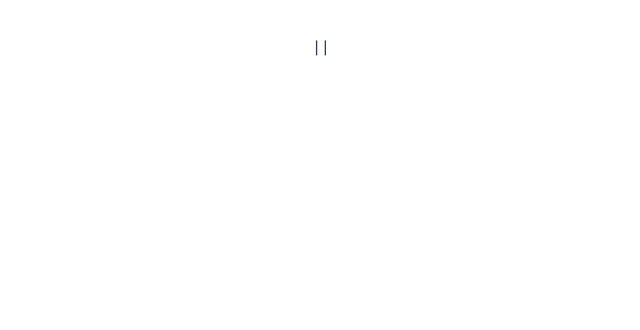
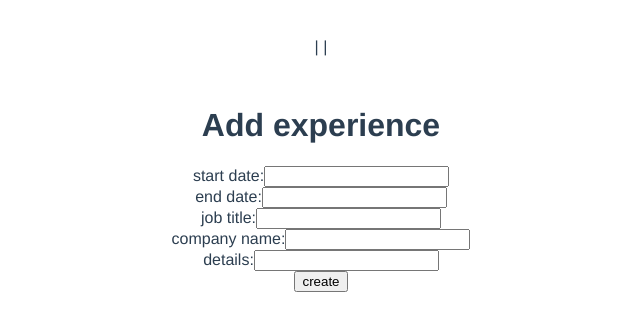
Before and after one commit to danimal-crossing/student-portal, a Vue app: page /experiences/new in a window 1280 px wide. Shown: the top 330 px of the page, without its empty margins (319-959 px from the left). Built offline with nearby package versions, Linux system fonts and the light colour scheme.

Commit message:
adds ExperienceNew

```diff
--- a/src/router/index.js
+++ b/src/router/index.js
@@ -7,6 +7,7 @@ import CapstonesShow from "../views/CapstonesShow.vue";
 import ResumesEdit from "../views/ResumesEdit.vue";
 import CapstonesEdit from "../views/CapstonesEdit.vue";
 import EducationsNew from "../views/EducationsNew.vue";
+import ExperiencesNew from '../views/ExperiencesNew.vue';
 
 Vue.use(VueRouter);
 
@@ -46,6 +47,11 @@ const routes = [
     name: "educations-new",
     component: EducationsNew,
   },
+  {
+    path: "/experiences/new",
+    name: "experiences-new",
+    component: ExperiencesNew
+  }
 ];
 
 const router = new VueRouter({
--- /dev/null
+++ b/src/views/ExperiencesNew.vue
@@ -0,0 +1,67 @@
+
+<template>
+  <div class="experiences-new">
+
+    <form v-on:submit.prevent="createExperience()">
+      <h1>Add experience</h1>
+       <ul>
+        <li class="text-danger" v-for="error in errors">{{ error }}</li>
+      </ul>
+      <div class="form-group">
+        <label>start date:</label>
+        <input type="text" class="form-control" v-model="experience.start_date">
+      </div>
+       <div class="form-group">
+        <label>end date:</label>
+        <input type="text" class="form-control" v-model="experience.end_date">
+      </div>
+       <div class="form-group">
+        <label>job title:</label>
+        <input type="text" class="form-control" v-model="experience.job_title">
+      </div>
+       <div class="form-group">
+        <label>company name:</label>
+        <input type="text" class="form-control" v-model="experience.company_name">
+      </div>
+       <div class="form-group">
+        <label>details:</label>
+        <input type="text" class="form-control" v-model="experience.details">
+      </div>
+      <input type="submit" class="btn btn-primary" value="create">
+    </form>
+
+  </div>
+</template>
+
+
+<script>
+import axios from "axios";
+export default {
+  data: function() {
+    return {
+      errors: [],
+      experience: {}
+    };
+  },
+  methods: {
+    createExperience: function() {
+      var params = {
+        start_date: this.experience.start_date,
+        end_date: this.experience.end_date,
+        job_title: this.experience.job_title,
+        company_name: this.experience.company_name,
+        details: this.experience.details
+      };
+      axios
+        .post("/api/experiences", params)
+        .then(response => {
+          this.$router.push(`/resumes`);
+          console.log(response.data);
+        })
+        .catch(error => {
+          this.error = error.response.data.errors;
+        });
+    }
+  }
+};
+</script>
--- a/src/views/ResumesEdit.vue
+++ b/src/views/ResumesEdit.vue
@@ -80,6 +80,7 @@
         <input type="submit" class="btn btn-primary" value="update">
       </form>
     </div>
+    <router-link to="/experiences/new">Add experience</router-link>
 
     <!-- edit skills -->
     <h1>Update Skills</h1>
@@ -139,7 +140,7 @@
 <script>
 import axios from "axios";
 export default {
-  data: function () {
+  data: function() {
     return {
       errors: [],
       student: {},
@@ -149,11 +150,11 @@ export default {
       educations: [],
       student_id: localStorage.getItem("student_id"),
       educationId: "",
-      newSkillName: "",
+      newSkillName: ""
     };
   },
-  created: function () {
-    axios.get(`/api/students/${this.student_id}`).then((response) => {
+  created: function() {
+    axios.get(`/api/students/${this.student_id}`).then(response => {
       this.student = response.data;
       this.skills = response.data.skills;
       this.experiences = response.data.experiences;
@@ -162,7 +163,7 @@ export default {
     });
   },
   methods: {
-    editStudent: function () {
+    editStudent: function() {
       var params = {
         first_name: this.student.first_name,
         last_name: this.student.last_name,
@@ -174,71 +175,71 @@ export default {
         website_url: this.student.website_url,
         resume_url: this.student.resume_url,
         github_url: this.student.github_url,
-        photo_url: this.student.photo_url,
+        photo_url: this.student.photo_url
       };
       axios
         .patch(`/api/students/${this.student_id}`, params)
-        .then((response) => {
+        .then(response => {
           console.log("Updated Info:", response.data);
         })
-        .catch((error) => {
+        .catch(error => {
           this.error = error.response.data.errors;
         });
     },
-    editExperiences: function (experience) {
+    editExperiences: function(experience) {
       var params = {
         company_name: experience.first_name,
         job_title: experience.job_title,
         start_date: experience.start_date,
         end_date: experience.end_date,
-        details: experience.details,
+        details: experience.details
       };
       axios
         .patch(`/api/experiences/${experience.id}`, params)
-        .then((response) => {
+        .then(response => {
           console.log(response.data);
         })
-        .catch((error) => {
+        .catch(error => {
           this.error = error.response.data.errors;
         });
     },
 
-    destroySkill: function (skill) {
-      axios.delete(`/api/skills/${skill.id}`).then((response) => {
+    destroySkill: function(skill) {
+      axios.delete(`/api/skills/${skill.id}`).then(response => {
         console.log("Skill deleted");
       });
     },
-    editEducation: function (education) {
+    editEducation: function(education) {
       var params = {
         university_name: education.university_name,
         degree: education.degree,
         start_date: education.start_date,
         end_date: education.end_date,
-        details: education.details,
+        details: education.details
       };
       axios
         .patch(`/api/educations/${education.id}`, params)
-        .then((response) => {
+        .then(response => {
           console.log(response.data);
         })
-        .catch((error) => {
+        .catch(error => {
           this.error = error.response.data.errors;
         });
     },
-    newSkill: function () {
+    newSkill: function() {
       var params = {
-        name: this.newSkillName,
+        name: this.newSkillName
       };
       axios
         .post(`/api/skills`, params)
-        .then((response) => {
+        .then(response => {
           console.log(response.data);
           this.skills.push(response.data);
         })
-        .catch((error) => {
+        .catch(error => {
           this.error = error.response.data.errors;
         });
-    },
-  },
+    }
+  }
 };
 </script>
```
